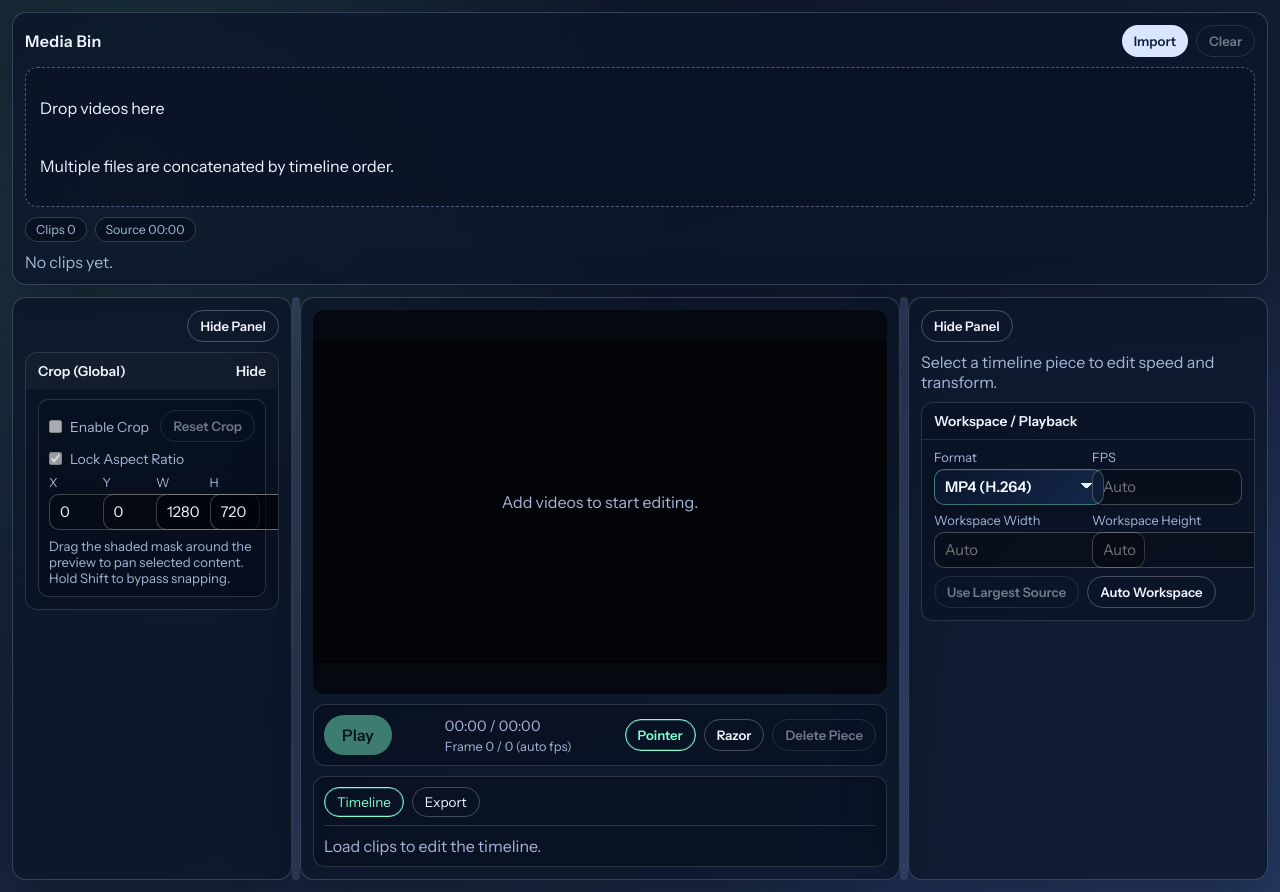
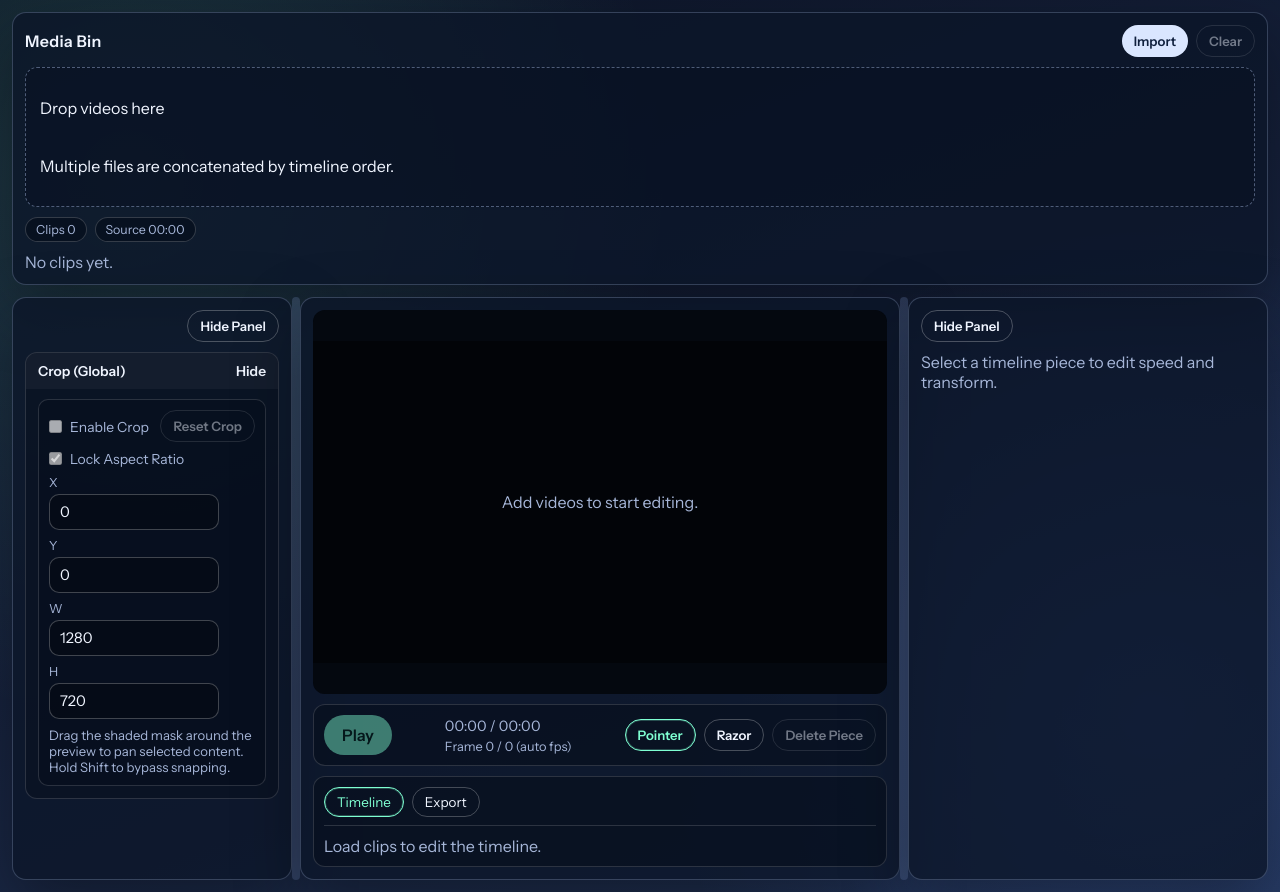
Before and after one commit to soadzoor/video-editor, a React (Vite) app: page / in a window 1280 px wide. Built offline with nearby package versions, Linux system fonts and the light colour scheme.

Commit message:
UI improvements

```diff
--- a/src/App.tsx
+++ b/src/App.tsx
@@ -901,6 +901,10 @@ function App() {
   const togglePlayPauseRef = useRef<() => void>(() => undefined);
   const cropDragRef = useRef<CropDragState | null>(null);
   const previewPanDragRef = useRef<PreviewPanDragState | null>(null);
+  const pendingCropRectRef = useRef<CropRect | null>(null);
+  const cropDragRafRef = useRef<number | null>(null);
+  const pendingPreviewPanRef = useRef<{ panX: number; panY: number } | null>(null);
+  const previewPanRafRef = useRef<number | null>(null);
   const splitterDragRef = useRef<SplitterDragState | null>(null);
   const previousWorkspaceSizeRef = useRef<{ width: number; height: number } | null>(null);
   const previousSelectedTimelineItemIdRef = useRef<string | null>(null);
@@ -1161,6 +1165,90 @@ function App() {
     bottom: Math.max(0, 100 - cropRectPercent.top - cropRectPercent.height)
   };
 
+  function flushPendingCropRect(): void {
+    if (cropDragRafRef.current !== null) {
+      window.cancelAnimationFrame(cropDragRafRef.current);
+      cropDragRafRef.current = null;
+    }
+    const pendingRect = pendingCropRectRef.current;
+    pendingCropRectRef.current = null;
+    if (!pendingRect) {
+      return;
+    }
+    setCropRect((previous) => {
+      if (
+        previous.x === pendingRect.x &&
+        previous.y === pendingRect.y &&
+        previous.width === pendingRect.width &&
+        previous.height === pendingRect.height
+      ) {
+        return previous;
+      }
+      return pendingRect;
+    });
+  }
+
+  function scheduleCropRectUpdate(nextRect: CropRect): void {
+    pendingCropRectRef.current = nextRect;
+    if (cropDragRafRef.current !== null) {
+      return;
+    }
+    cropDragRafRef.current = window.requestAnimationFrame(() => {
+      cropDragRafRef.current = null;
+      const pendingRect = pendingCropRectRef.current;
+      pendingCropRectRef.current = null;
+      if (!pendingRect) {
+        return;
+      }
+      setCropRect((previous) => {
+        if (
+          previous.x === pendingRect.x &&
+          previous.y === pendingRect.y &&
+          previous.width === pendingRect.width &&
+          previous.height === pendingRect.height
+        ) {
+          return previous;
+        }
+        return pendingRect;
+      });
+    });
+  }
+
+  function flushPendingPreviewPan(): void {
+    if (previewPanRafRef.current !== null) {
+      window.cancelAnimationFrame(previewPanRafRef.current);
+      previewPanRafRef.current = null;
+    }
+    const pendingPan = pendingPreviewPanRef.current;
+    pendingPreviewPanRef.current = null;
+    if (!pendingPan) {
+      return;
+    }
+    setSelectedTimelineTransform({
+      panX: pendingPan.panX,
+      panY: pendingPan.panY
+    });
+  }
+
+  function schedulePreviewPanUpdate(nextPan: { panX: number; panY: number }): void {
+    pendingPreviewPanRef.current = nextPan;
+    if (previewPanRafRef.current !== null) {
+      return;
+    }
+    previewPanRafRef.current = window.requestAnimationFrame(() => {
+      previewPanRafRef.current = null;
+      const pendingPan = pendingPreviewPanRef.current;
+      pendingPreviewPanRef.current = null;
+      if (!pendingPan) {
+        return;
+      }
+      setSelectedTimelineTransform({
+        panX: pendingPan.panX,
+        panY: pendingPan.panY
+      });
+    });
+  }
+
   useEffect(() => {
     clipsRef.current = clips;
   }, [clips]);
@@ -1170,6 +1258,16 @@ function App() {
       for (const clip of clipsRef.current) {
         URL.revokeObjectURL(clip.url);
       }
+      if (cropDragRafRef.current !== null) {
+        window.cancelAnimationFrame(cropDragRafRef.current);
+        cropDragRafRef.current = null;
+      }
+      if (previewPanRafRef.current !== null) {
+        window.cancelAnimationFrame(previewPanRafRef.current);
+        previewPanRafRef.current = null;
+      }
+      pendingCropRectRef.current = null;
+      pendingPreviewPanRef.current = null;
     };
   }, []);
 
@@ -1478,24 +1576,40 @@ function App() {
 
   useEffect(() => {
     if (!selectedTimelineItem) {
-      setSelectedSpeedInput("");
-      setSelectedDurationMinutesInput("");
-      setSelectedDurationSecondsInput("");
-      setSelectedDurationMillisecondsInput("");
-      setSelectedScaleInput("");
-      setSelectedPanXInput("");
-      setSelectedPanYInput("");
-      return;
-    }
+      setSelectedSpeedInput((previous) => (previous === "" ? previous : ""));
+      setSelectedDurationMinutesInput((previous) => (previous === "" ? previous : ""));
+      setSelectedDurationSecondsInput((previous) => (previous === "" ? previous : ""));
+      setSelectedDurationMillisecondsInput((previous) => (previous === "" ? previous : ""));
+      setSelectedScaleInput((previous) => (previous === "" ? previous : ""));
+      setSelectedPanXInput((previous) => (previous === "" ? previous : ""));
+      setSelectedPanYInput((previous) => (previous === "" ? previous : ""));
+      return;
+    }
+
+    if (isDraggingPreviewPan) {
+      return;
+    }
+
     const durationParts = durationPartsFromSeconds(selectedTimelineItem.duration);
-    setSelectedSpeedInput(formatSpeedLabel(selectedTimelineItem.speed));
-    setSelectedDurationMinutesInput(durationParts.minutes.toString());
-    setSelectedDurationSecondsInput(durationParts.seconds.toString());
-    setSelectedDurationMillisecondsInput(durationParts.milliseconds.toString());
-    setSelectedScaleInput(formatScaleLabel(selectedTimelineItem.scale));
-    setSelectedPanXInput(normalizePanValue(selectedTimelineItem.panX).toString());
-    setSelectedPanYInput(normalizePanValue(selectedTimelineItem.panY).toString());
+    const nextSpeed = formatSpeedLabel(selectedTimelineItem.speed);
+    const nextMinutes = durationParts.minutes.toString();
+    const nextSeconds = durationParts.seconds.toString();
+    const nextMilliseconds = durationParts.milliseconds.toString();
+    const nextScale = formatScaleLabel(selectedTimelineItem.scale);
+    const nextPanX = normalizePanValue(selectedTimelineItem.panX).toString();
+    const nextPanY = normalizePanValue(selectedTimelineItem.panY).toString();
+
+    setSelectedSpeedInput((previous) => (previous === nextSpeed ? previous : nextSpeed));
+    setSelectedDurationMinutesInput((previous) => (previous === nextMinutes ? previous : nextMinutes));
+    setSelectedDurationSecondsInput((previous) => (previous === nextSeconds ? previous : nextSeconds));
+    setSelectedDurationMillisecondsInput((previous) =>
+      previous === nextMilliseconds ? previous : nextMilliseconds
+    );
+    setSelectedScaleInput((previous) => (previous === nextScale ? previous : nextScale));
+    setSelectedPanXInput((previous) => (previous === nextPanX ? previous : nextPanX));
+    setSelectedPanYInput((previous) => (previous === nextPanY ? previous : nextPanY));
   }, [
+    isDraggingPreviewPan,
     selectedTimelineItemId,
     selectedTimelineItem?.speed,
     selectedTimelineItem?.duration,
@@ -1757,17 +1871,7 @@ function App() {
         cropLockAspect,
         cropAspectRatio
       );
-      setCropRect((previous) => {
-        if (
-          previous.x === nextRect.x &&
-          previous.y === nextRect.y &&
-          previous.width === nextRect.width &&
-          previous.height === nextRect.height
-        ) {
-          return previous;
-        }
-        return nextRect;
-      });
+      scheduleCropRectUpdate(nextRect);
     };
 
     const stopDragging = (event?: PointerEvent): void => {
@@ -1778,6 +1882,7 @@ function App() {
       if (event && event.pointerId !== drag.pointerId) {
         return;
       }
+      flushPendingCropRect();
       cropDragRef.current = null;
       setIsDraggingCrop(false);
     };
@@ -1787,6 +1892,11 @@ function App() {
     window.addEventListener("pointercancel", stopDragging);
 
     return () => {
+      if (cropDragRafRef.current !== null) {
+        window.cancelAnimationFrame(cropDragRafRef.current);
+        cropDragRafRef.current = null;
+      }
+      pendingCropRectRef.current = null;
       window.removeEventListener("pointermove", handlePointerMove);
       window.removeEventListener("pointerup", stopDragging);
       window.removeEventListener("pointercancel", stopDragging);
@@ -1799,6 +1909,7 @@ function App() {
     }
 
     if (isBusy || !cropEnabled || clips.length === 0) {
+      flushPendingCropRect();
       cropDragRef.current = null;
       setIsDraggingCrop(false);
     }
@@ -1833,10 +1944,7 @@ function App() {
             drag.drawHeight,
             drag.cropRect
           );
-      setSelectedTimelineTransform({
-        panX: snapped.panX,
-        panY: snapped.panY
-      });
+      schedulePreviewPanUpdate(snapped);
     };
 
     const stopDragging = (event?: PointerEvent): void => {
@@ -1847,6 +1955,7 @@ function App() {
       if (event && event.pointerId !== drag.pointerId) {
         return;
       }
+      flushPendingPreviewPan();
       previewPanDragRef.current = null;
       setIsDraggingPreviewPan(false);
     };
@@ -1856,6 +1965,11 @@ function App() {
     window.addEventListener("pointercancel", stopDragging);
 
     return () => {
+      if (previewPanRafRef.current !== null) {
+        window.cancelAnimationFrame(previewPanRafRef.current);
+        previewPanRafRef.current = null;
+      }
+      pendingPreviewPanRef.current = null;
       window.removeEventListener("pointermove", handlePointerMove);
       window.removeEventListener("pointerup", stopDragging);
       window.removeEventListener("pointercancel", stopDragging);
@@ -1868,6 +1982,7 @@ function App() {
     }
 
     if (isBusy || !cropEnabled || !selectedTimelineItem || clips.length === 0) {
+      flushPendingPreviewPan();
       previewPanDragRef.current = null;
       setIsDraggingPreviewPan(false);
     }
@@ -2401,27 +2516,38 @@ function App() {
       return;
     }
 
-    setTimelineItems((previous) =>
-      previous.map((item) =>
-        item.id === selectedTimelineItemId
-          ? (() => {
-              const nextScale =
-                next.scale === undefined ? clampPieceScale(item.scale) : clampPieceScale(next.scale);
-              const rawPanX =
-                next.panX === undefined ? item.panX : normalizePanValue(next.panX);
-              const rawPanY =
-                next.panY === undefined ? item.panY : normalizePanValue(next.panY);
-              return {
-                ...item,
-                scale: nextScale,
-                panX: rawPanX,
-                panY: rawPanY
-              };
-            })()
-          : item
-      )
-    );
-    setError(null);
+    setTimelineItems((previous) => {
+      let hasChanged = false;
+      const nextItems = previous.map((item) => {
+        if (item.id !== selectedTimelineItemId) {
+          return item;
+        }
+
+        const nextScale =
+          next.scale === undefined ? clampPieceScale(item.scale) : clampPieceScale(next.scale);
+        const nextPanX = next.panX === undefined ? item.panX : normalizePanValue(next.panX);
+        const nextPanY = next.panY === undefined ? item.panY : normalizePanValue(next.panY);
+
+        if (
+          nearlyEqual(nextScale, item.scale) &&
+          nearlyEqual(nextPanX, item.panX) &&
+          nearlyEqual(nextPanY, item.panY)
+        ) {
+          return item;
+        }
+
+        hasChanged = true;
+        return {
+          ...item,
+          scale: nextScale,
+          panX: nextPanX,
+          panY: nextPanY
+        };
+      });
+
+      return hasChanged ? nextItems : previous;
+    });
+    setError((previous) => (previous === null ? previous : null));
   }
 
   function handleSelectedSpeedInputChange(value: string): void {
@@ -3941,99 +4067,6 @@ function App() {
       ) : (
         <p className="queue-empty">Select a timeline piece to edit speed and transform.</p>
       )}
-
-      <section className="inspector-section">
-        <div className="inspector-section-static-title">Workspace / Playback</div>
-        <div className="inspector-section-body">
-          <div className="input-grid-4">
-            <label>
-              Format
-              <select
-                className="time-input export-format-select"
-                value={exportFormat}
-                onChange={(event) => setExportFormat(event.target.value as ExportFormat)}
-                disabled={isBusy}
-              >
-                {EXPORT_FORMAT_OPTIONS.map((option) => (
-                  <option
-                    key={option.value}
-                    value={option.value}
-                  >
-                    {option.label}
-                  </option>
-                ))}
-              </select>
-            </label>
-            <label>
-              FPS
-              <input
-                className="time-input"
-                type="number"
-                min={1}
-                max={120}
-                step={1}
-                placeholder="Auto"
-                value={exportFpsInput}
-                onChange={(event) => setExportFpsInput(event.target.value)}
-                disabled={isBusy || !exportSupportsVideo}
-              />
-            </label>
-            <label>
-              Workspace Width
-              <input
-                className="time-input"
-                type="number"
-                min={2}
-                step={1}
-                placeholder="Auto"
-                value={exportWidthInput}
-                onChange={(event) => setExportWidthInput(event.target.value)}
-                disabled={isBusy || !exportSupportsVideo}
-              />
-            </label>
-            <label>
-              Workspace Height
-              <input
-                className="time-input"
-                type="number"
-                min={2}
-                step={1}
-                placeholder="Auto"
-                value={exportHeightInput}
-                onChange={(event) => setExportHeightInput(event.target.value)}
-                disabled={isBusy || !exportSupportsVideo}
-              />
-            </label>
-          </div>
-          <div className="piece-speed-presets">
-            <button
-              className="button ghost tiny"
-              type="button"
-              onClick={() => {
-                if (largestClipResolution.area <= 0) {
-                  return;
-                }
-                setExportWidthInput(String(largestClipResolution.width));
-                setExportHeightInput(String(largestClipResolution.height));
-              }}
-              disabled={isBusy || largestClipResolution.area <= 0 || !exportSupportsVideo}
-            >
-              Use Largest Source
-            </button>
-            <button
-              className="button ghost tiny"
-              type="button"
-              onClick={() => {
-                setExportWidthInput("");
-                setExportHeightInput("");
-              }}
-              disabled={isBusy || !exportSupportsVideo}
-            >
-              Auto Workspace
-            </button>
-          </div>
-        </div>
-      </section>
     </div>
   );
 
--- a/src/styles.css
+++ b/src/styles.css
@@ -981,7 +981,7 @@ input[type="number"]::-webkit-inner-spin-button {
 
 .duration-input-grid {
   display: grid;
-  grid-template-columns: repeat(3, minmax(0, 1fr));
+  grid-template-columns: 1fr;
   gap: 8px;
 }
 
@@ -990,6 +990,10 @@ input[type="number"]::-webkit-inner-spin-button {
   gap: 4px;
   font-size: 0.78rem;
   color: var(--text-muted);
+}
+
+.duration-input-grid .time-input {
+  max-width: 170px;
 }
 
 .crop-controls {
@@ -1018,7 +1022,7 @@ input[type="number"]::-webkit-inner-spin-button {
 
 .crop-input-grid {
   display: grid;
-  grid-template-columns: repeat(4, minmax(0, 1fr));
+  grid-template-columns: 1fr;
   gap: 8px;
 }
 
@@ -1027,6 +1031,10 @@ input[type="number"]::-webkit-inner-spin-button {
   gap: 4px;
   font-size: 0.78rem;
   color: var(--text-muted);
+}
+
+.crop-input-grid .time-input {
+  max-width: 170px;
 }
 
 .preview-transform-panel {
```
Also changed, not shown: src/preview-engine.ts (+16 -9 lines).
